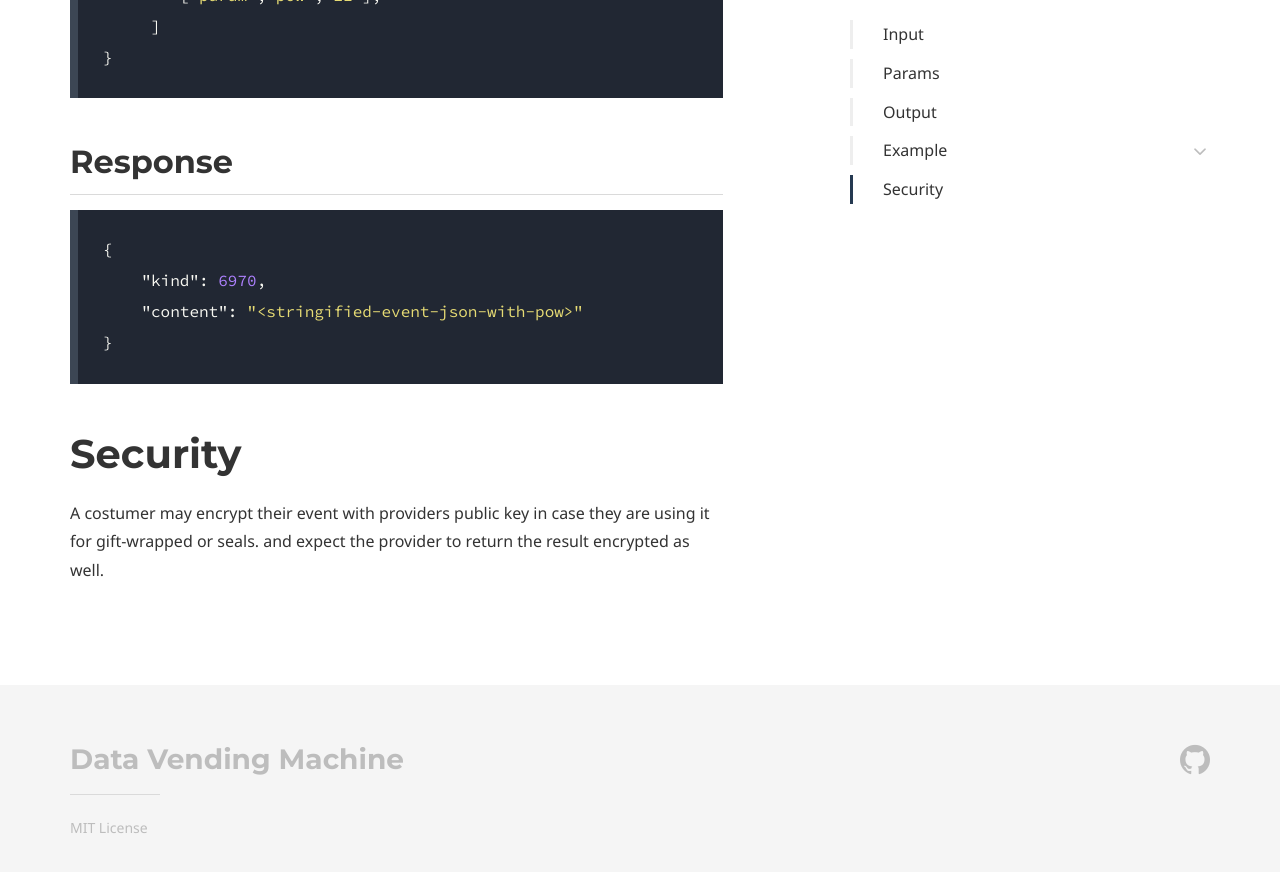
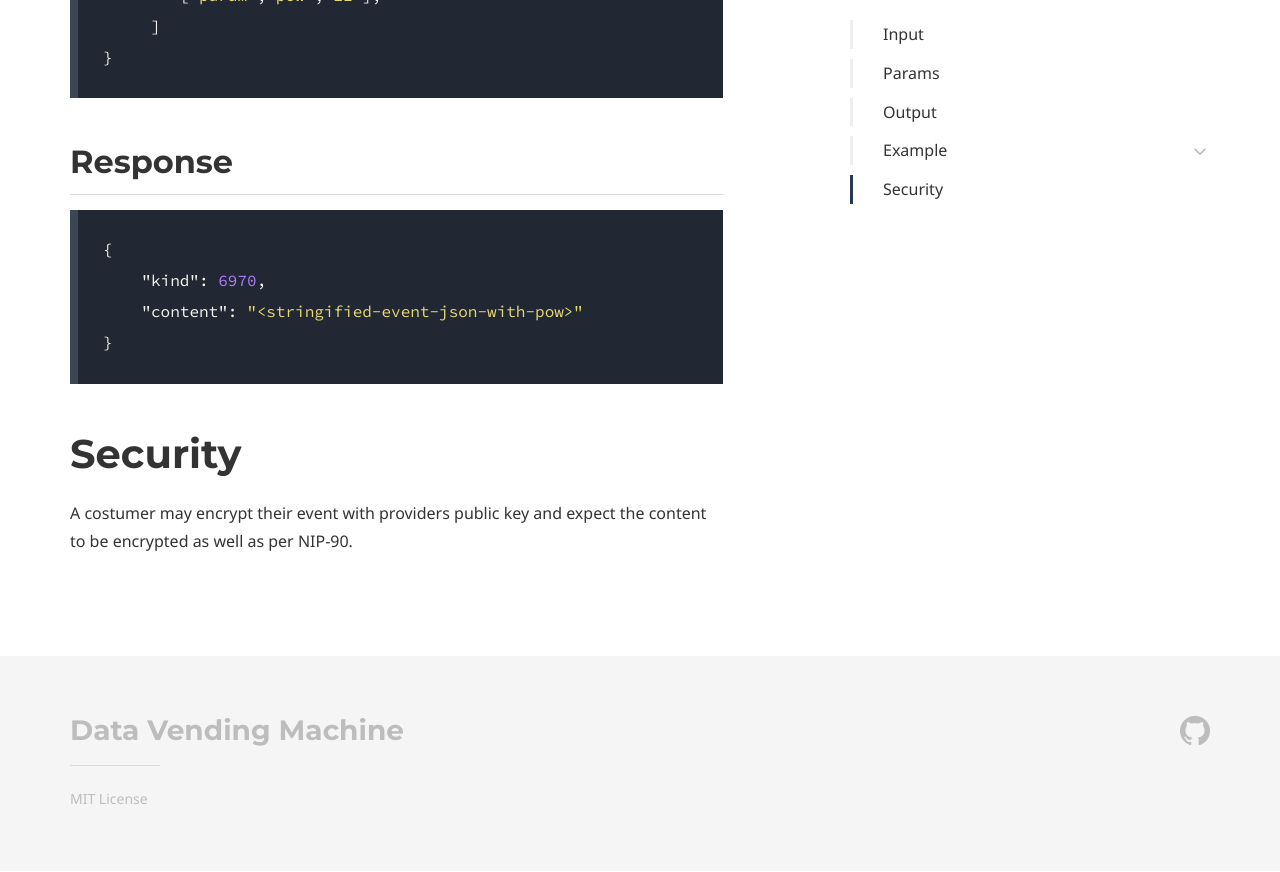
Before and after one commit to nostr-protocol/data-vending-machines, a Jekyll site: the page built from kinds/5970.md, in a window 1280 px wide and 900 px high, scrolled down 1496 px. Shown: the top 872 px of the window. Built offline with Jekyll 4.4.1, drawn with Linux system fonts in a browser that asks for light colours; some web fonts are replaced.

Commit message:
fix security..

```diff
--- a/kinds/5970.md
+++ b/kinds/5970.md
@@ -46,4 +46,4 @@ Mined event json with nonce and calculated id.
 
 # Security
 
-A costumer may encrypt their event with providers public key in case they are using it for gift-wrapped or seals. and  expect the provider to return the result encrypted as well.
+A costumer may encrypt their event with providers public key and expect the content to be encrypted as well as per NIP-90.
```
